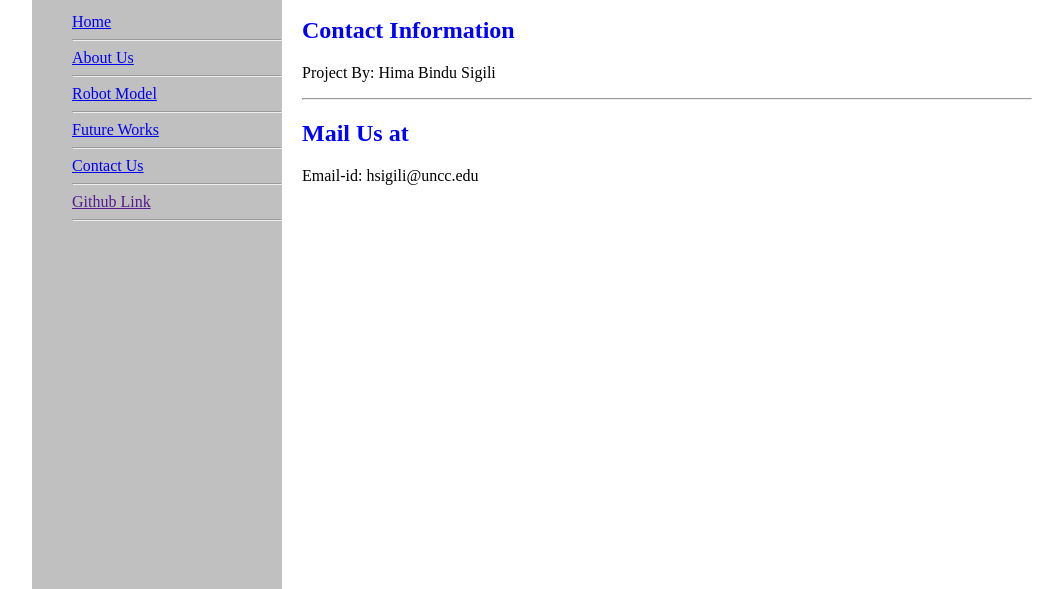
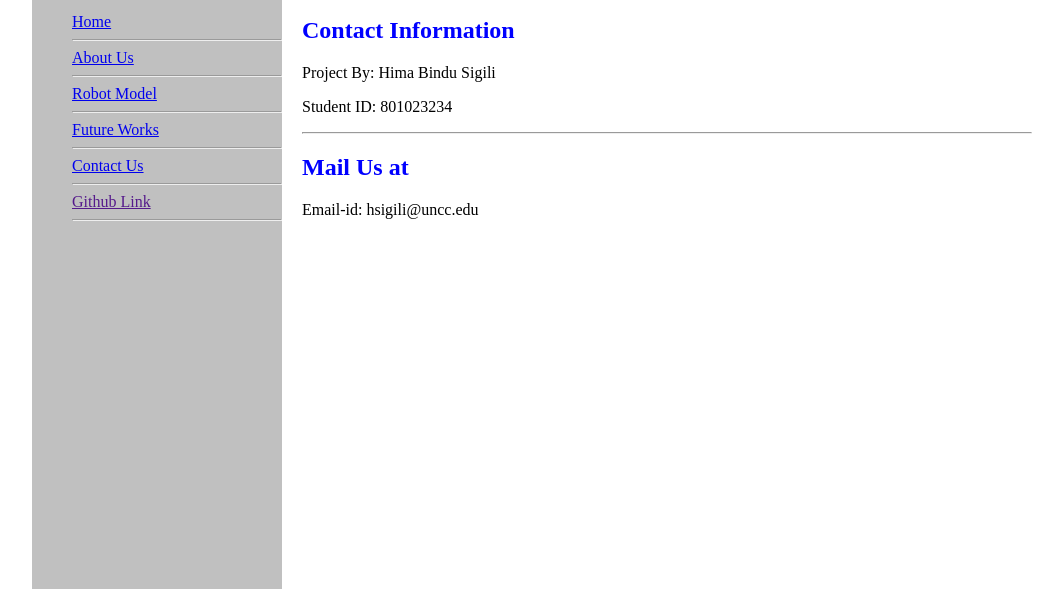
Before and after one commit to HimaBinduSigili/HimaBinduSigili.github.io, a plain HTML site: page Contact Us.html in a window 1280 px wide. Shown: the part 211-800 px from the top of the page, without its empty margins (108-1171 px from the left). Drawn offline with Linux system fonts and the light colour scheme.

Commit message:
changed contact info

```diff
--- a/Contact Us.html
+++ b/Contact Us.html
@@ -24,7 +24,8 @@
 			<section style="background-color:white;float:right;width:73%;">
 				<h2 style="color:blue">  Contact Information
 				</h2>
-				<p>  Project By: Hima Bindu Sigili</p><hr>
+				<p>  Project By: Hima Bindu Sigili</p>
+				<p>  Student ID: 801023234</p><hr>
 				<h2 style="color:blue">  Mail Us at
 				</h2>
 				<p>
```
